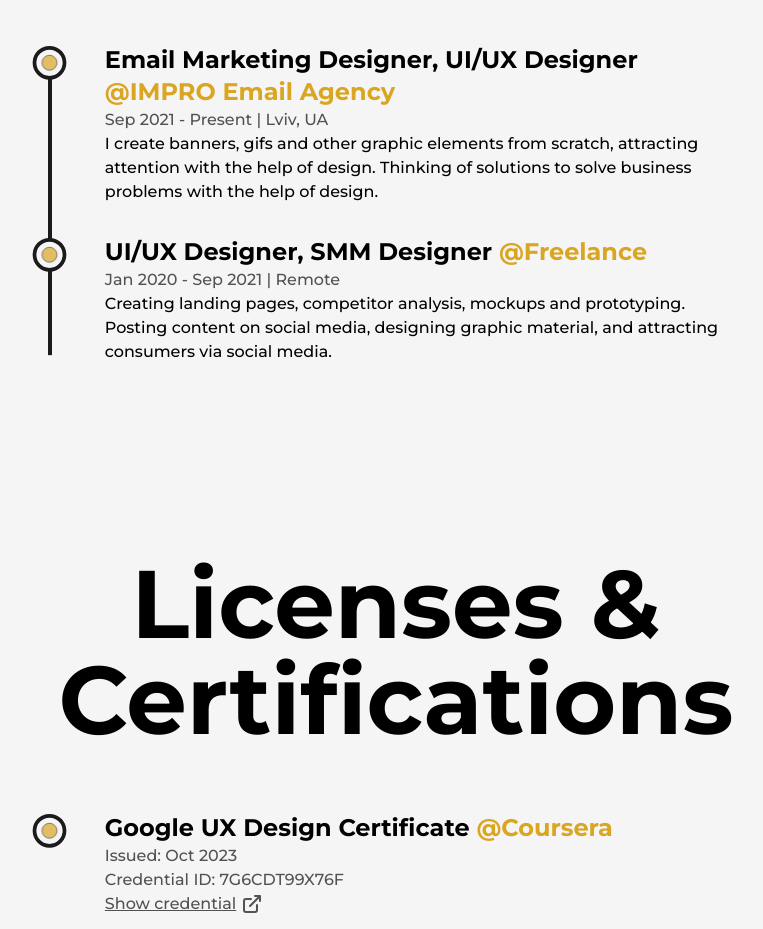
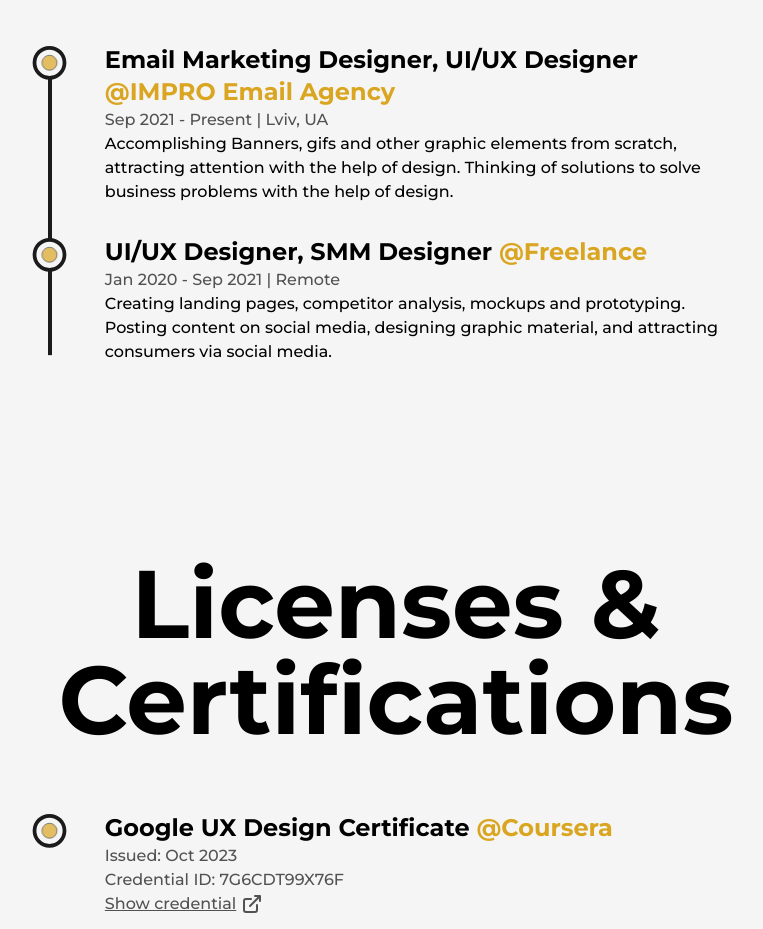
Before and after one commit to natalia-belei/natalia-belei.github.io, a Next.js app in the folder reactportfolio/: page /about in a window 1280 px wide. Shown: the part 2320-3249 px from the top of the page, without its empty margins (244-1007 px from the left). Built offline with nearby package versions, Linux system fonts and the light colour scheme.

Commit message:
Update experience.js

```diff
--- a/reactportfolio/data-config/experience.js
+++ b/reactportfolio/data-config/experience.js
@@ -6,7 +6,7 @@ export const experienceData = [
         company: "IMPRO Email agency",
         companyLink: "https://impro.email/",
         address: "Lviv, UA",
-        description: "I create banners, gifs and other graphic elements from scratch, attracting attention with the help of design. Thinking of solutions to solve business problems with the help of design.",
+        description: "Accomplishing  Banners, gifs and other graphic elements from scratch, attracting attention with the help of design. Thinking of solutions to solve business problems with the help of design.",
     },
     {
         id: 1,
```
